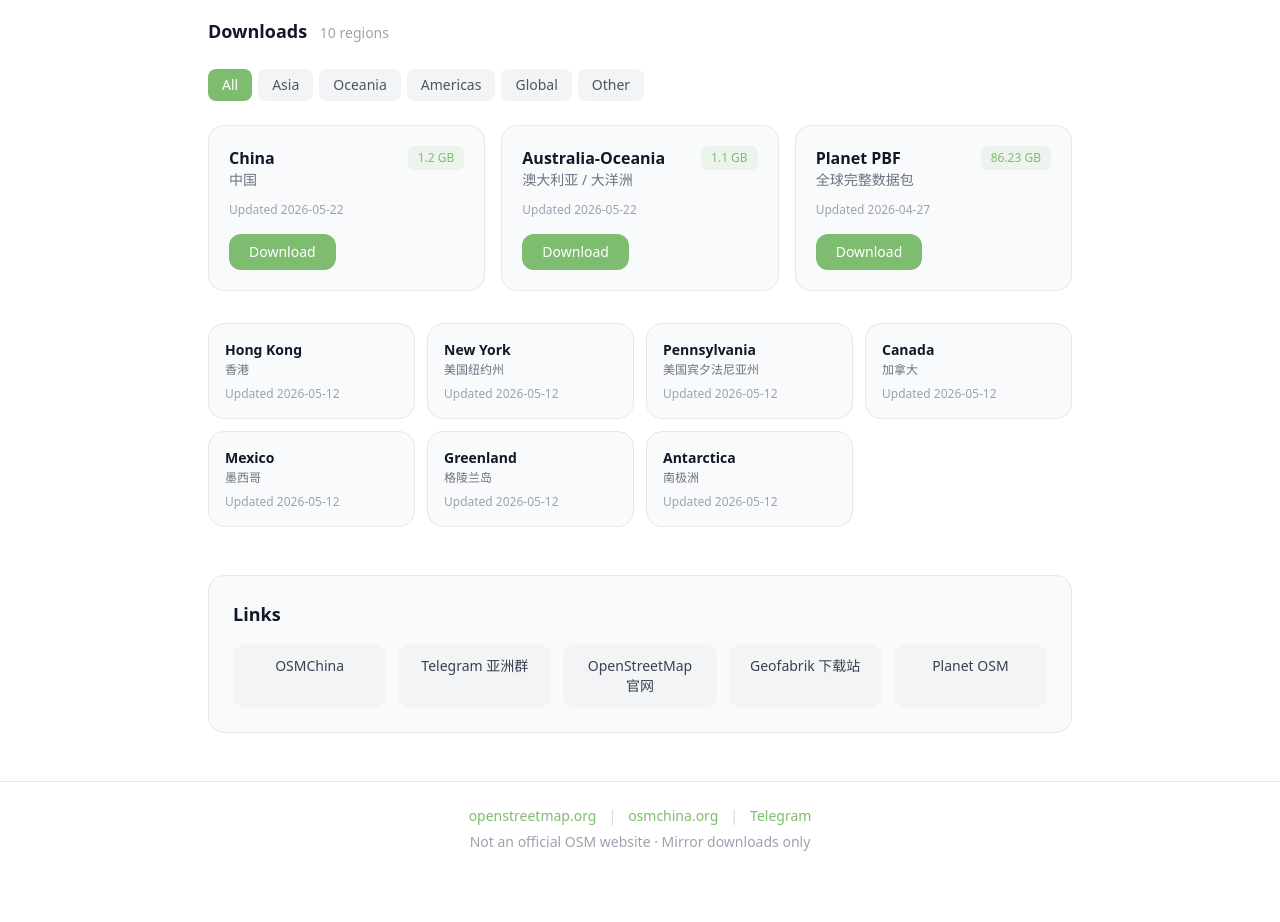
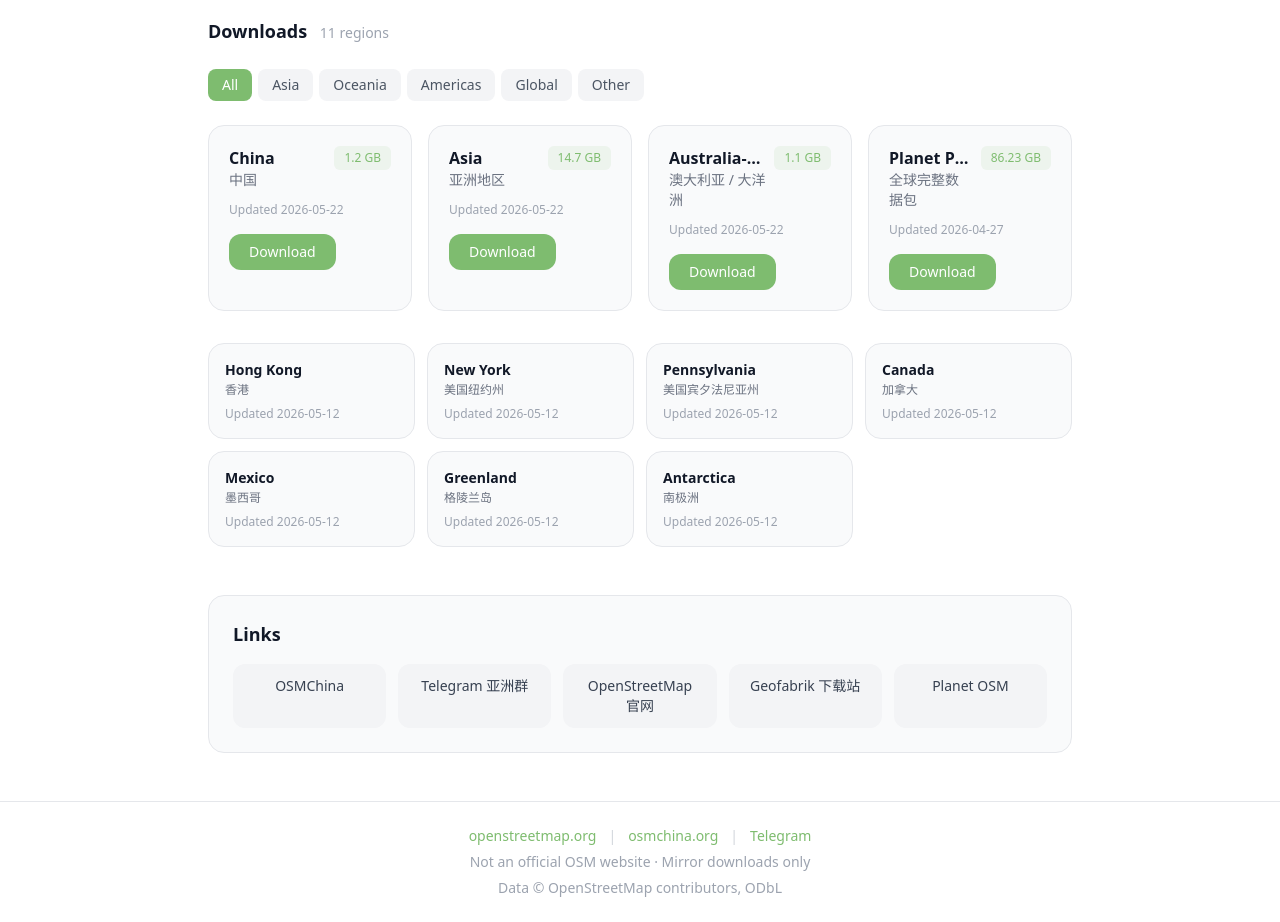
Before and after one commit to koharachan/osm-asia, a Vue app: page / in a window 1280 px wide. Shown: the part 320-1242 px from the top of the page. Before the commit the page ends 1196 px from the top, so only its background shows below. Built offline with nearby package versions, Linux system fonts and the light colour scheme.

Commit message:
feat: add OSM copyright + Asia PBF mirror (14.7GB)

```diff
--- a/src/App.vue
+++ b/src/App.vue
@@ -126,6 +126,7 @@
           <a href="https://t.me/OpenStreetMapAsia" target="_blank" rel="noopener noreferrer" class="text-primary hover:underline">Telegram</a>
         </p>
         <p class="text-gray-400 dark:text-gray-600">{{ t('footer.disclaimer') }}</p>
+        <p class="text-gray-400 dark:text-gray-600">{{ t('footer.copyright') }}</p>
       </div>
     </footer>
   </div>
--- a/src/components/DownloadSection.vue
+++ b/src/components/DownloadSection.vue
@@ -17,6 +17,15 @@
     date: '2026-05-22',
     continent: 'asia',
     url: 'https://pan.qzyun.net/f/Y16DiR/china-260522.osm.pbf'
+  },
+  {
+    id: 'asia',
+    title: 'Asia',
+    subtitle: '亚洲地区',
+    size: '14.7 GB',
+    date: '2026-05-22',
+    continent: 'asia',
+    url: 'https://1851405391.share.123pan.cn/123pan/f9Bavd-Z0Oy3'
   },
   {
     id: 'australia-oceania',
@@ -86,7 +95,7 @@
       </button>
     </div>
 
-    <div v-if="filteredFeatured.length" class="grid grid-cols-1 md:grid-cols-3 gap-4 mb-8">
+    <div v-if="filteredFeatured.length" class="grid grid-cols-1 md:grid-cols-2 lg:grid-cols-4 gap-4 mb-8">
       <a
         v-for="item in filteredFeatured"
         :key="item.id"
--- a/src/i18n.js
+++ b/src/i18n.js
@@ -33,7 +33,7 @@
       america: '美洲', global: '全球', other: '其他'
     },
     links: { title: '相关链接' },
-    footer: { disclaimer: '这不是 OSM 官方网站 · 仅供镜像下载使用' }
+    footer: { disclaimer: '这不是 OSM 官方网站 · 仅供镜像下载使用', copyright: '地图数据 © OpenStreetMap 贡献者，基于 ODbL 协议' }
   },
   'zh-TW': {
     site: { subtitle: 'OpenStreetMap 亞洲鏡像下載站' },
@@ -55,7 +55,7 @@
       america: '美洲', global: '全球', other: '其他'
     },
     links: { title: '相關連結' },
-    footer: { disclaimer: '這不是 OSM 官方網站 · 僅供鏡像下載使用' }
+    footer: { disclaimer: '這不是 OSM 官方網站 · 僅供鏡像下載使用', copyright: '地圖資料 © OpenStreetMap 貢獻者，基於 ODbL 協議' }
   },
   ja: {
     site: { subtitle: 'OpenStreetMap アジアミラー' },
@@ -77,7 +77,7 @@
       america: 'アメリカ', global: 'グローバル', other: 'その他'
     },
     links: { title: 'リンク' },
-    footer: { disclaimer: 'OSM 公式サイトではありません · ミラーダウンロード専用' }
+    footer: { disclaimer: 'OSM 公式サイトではありません · ミラーダウンロード専用', copyright: 'データ © OpenStreetMap contributors, ODbL' }
   },
   ko: {
     site: { subtitle: 'OpenStreetMap 아시아 미러' },
@@ -99,7 +99,7 @@
       america: '아메리카', global: '글로벌', other: '기타'
     },
     links: { title: '링크' },
-    footer: { disclaimer: 'OSM 공식 웹사이트가 아닙니다 · 미러 다운로드 전용' }
+    footer: { disclaimer: 'OSM 공식 웹사이트가 아닙니다 · 미러 다운로드 전용', copyright: '데이터 © OpenStreetMap contributors, ODbL' }
   },
   en: {
     site: { subtitle: 'OpenStreetMap Asia Mirror' },
@@ -121,7 +121,7 @@
       america: 'Americas', global: 'Global', other: 'Other'
     },
     links: { title: 'Links' },
-    footer: { disclaimer: 'Not an official OSM website · Mirror downloads only' }
+    footer: { disclaimer: 'Not an official OSM website · Mirror downloads only', copyright: 'Data © OpenStreetMap contributors, ODbL' }
   },
   my: {
     site: { subtitle: 'OpenStreetMap အာရှ မိတ္တူ' },
@@ -143,7 +143,7 @@
       america: 'အမေရိက', global: 'ကမ္ဘာလုံး', other: 'အခြား'
     },
     links: { title: 'လင့်ခ်များ' },
-    footer: { disclaimer: 'OSM တရားဝင်ဝက်ဘ်ဆိုက်မဟုတ်ပါ · မိတ္တူဒေါင်းလုဒ်အတွက်သာ' }
+    footer: { disclaimer: 'OSM တရားဝင်ဝက်ဘ်ဆိုက်မဟုတ်ပါ · မိတ္တူဒေါင်းလုဒ်အတွက်သာ', copyright: 'ဒေတာ © OpenStreetMap contributors, ODbL' }
   },
   eo: {
     site: { subtitle: 'OpenStreetMap Azia Spegulo' },
@@ -165,7 +165,7 @@
       america: 'Ameriko', global: 'Tutmonda', other: 'Aliaj'
     },
     links: { title: 'Ligiloj' },
-    footer: { disclaimer: 'Ne oficiala OSM retejo · Nur spegula elŝuto' }
+    footer: { disclaimer: 'Ne oficiala OSM retejo · Nur spegula elŝuto', copyright: 'Datumoj © OpenStreetMap contributors, ODbL' }
   }
 }
 
```
